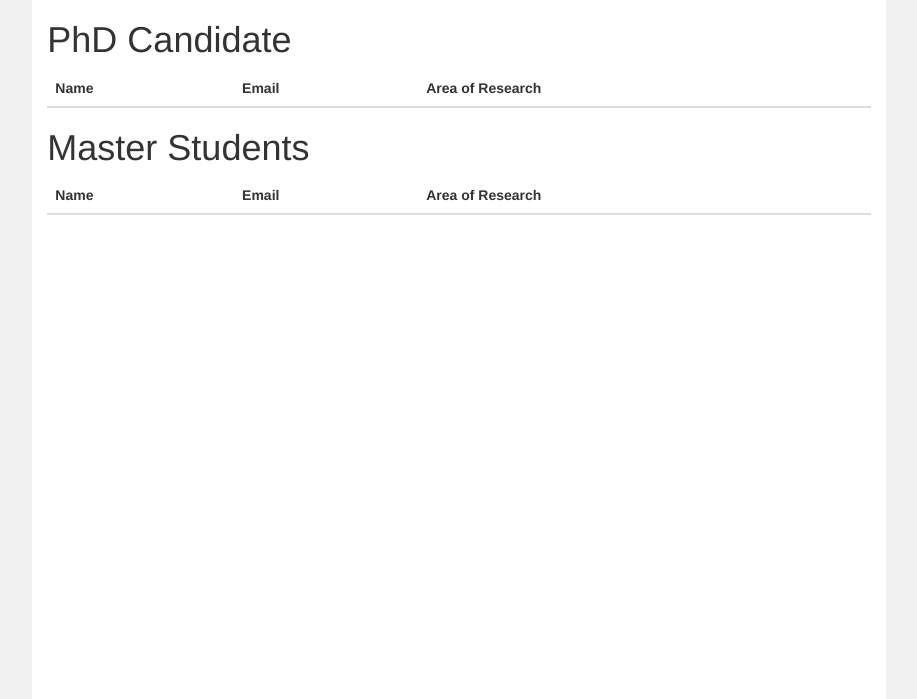
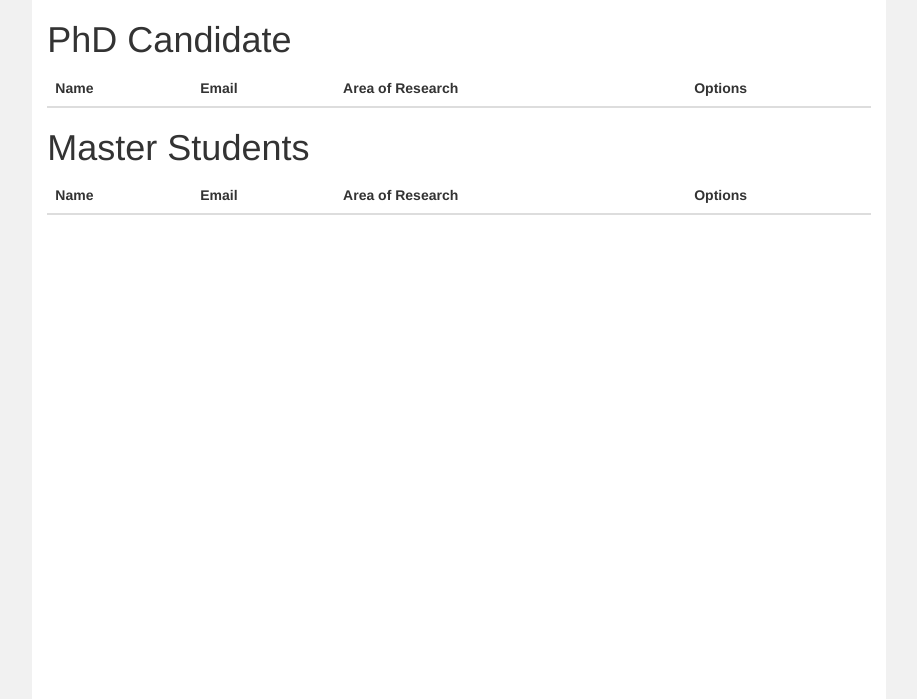
Before and after one commit to aavash1/dbdc, a PHP site: page /index.php?current in a window 1280 px wide. Shown: the part 52-751 px from the top of the page, without its empty margins (181-1098 px from the left). Run offline with PHP 8.4, Linux system fonts and the light colour scheme; data that the repository does not hold is empty.

Commit message:
Current student edit

```diff
--- a/dbdc/includes/currentstudent.php
+++ b/dbdc/includes/currentstudent.php
@@ -26,6 +26,7 @@ foreach($sql as $key => $value){
 							<th>Name</th>
 							<th>Email</th>
 							<th>Area of Research</th>
+							<th>Options</th>
 						</tr>
 					</thead>
 					<tbody>
@@ -39,6 +40,7 @@ foreach($sql as $key => $value){
 								<td><?php echo $r["std_name"]?></td>
 								<td><?php echo $r["std_email"]?></td>
 								<td><?php echo $r["std_research"]?></td>
+								<td><a class="btn btn-primary" href="">Edit</a></td>
 							</tr>
 						<?php }?>
 					</tbody>
```
